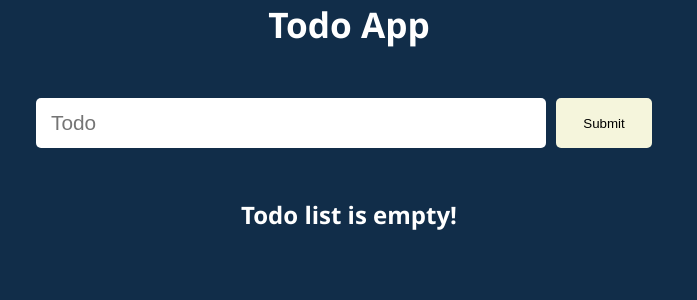
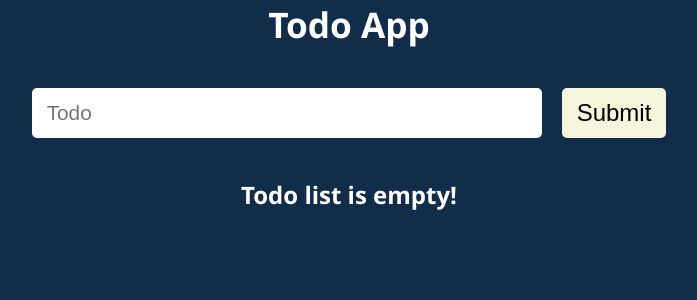
Before and after one commit to SergeyNedobezhkin/react-todo, a React (Create React App) app: page / in a window 1280 px wide. Shown: the top 300 px of the page, without its empty margins (291-988 px from the left). Built offline with nearby package versions, Linux system fonts and the light colour scheme.

Commit message:
Добавил текст отображающий количество выполненных задач

```diff
--- a/src/App.js
+++ b/src/App.js
@@ -58,6 +58,11 @@ function App() {
           deleteTodo={deleteTodoHandler}
           toggleTodo={toggleTodoHandler}
         />
+        {completedTodosCount > 0 && (
+          <h2>{`You hav completed ${completedTodosCount} ${
+            completedTodosCount > 1 ? "todos!" : "todo!"
+          }`}</h2>
+        )}
       </>
     </div>
   );
--- a/src/components/Todos/TodoForm.js
+++ b/src/components/Todos/TodoForm.js
@@ -1,5 +1,5 @@
 import { useState } from "react";
-// import Button from "../UI/Button";
+import Button from "../UI/Button";
 import styles from "./TodoForm.module.css";
 
 function TodoForm({ addTodo }) {
@@ -21,7 +21,10 @@ function TodoForm({ addTodo }) {
             setText(e.target.value);
           }}
         />
-        <button type="submit">Submit</button>
+        {/* <button type="submit">Submit</button> */}
+        <Button type="submit" title="Submit">
+          Submit
+        </Button>
       </form>
     </div>
   );
--- a/src/components/Todos/TodoForm.module.css
+++ b/src/components/Todos/TodoForm.module.css
@@ -14,17 +14,3 @@
   border-radius: 5px;
   padding: 10px 15px;
 }
-
-.todoFormContainer button {
-  width: 8%;
-  margin: 10px;
-  padding: 5px;
-  height: 50px;
-  border: none;
-  border-radius: 5px;
-  cursor: pointer;
-  background-color: beige;
-}
-.todoFormContainer button:hover {
-  background-color: rgb(240, 240, 155);
-}
--- a/src/components/UI/Button.js
+++ b/src/components/UI/Button.js
@@ -1,8 +1,10 @@
 import styles from "./Button.module.css";
 console.log(styles);
-function Button({ onClick, children, title, disabled = false }) {
+function Button(props) {
+  const { onClick, children, title, disabled = false } = props;
   return (
     <button
+      {...props}
       type="submit"
       className={styles.button}
       title={title}
```
